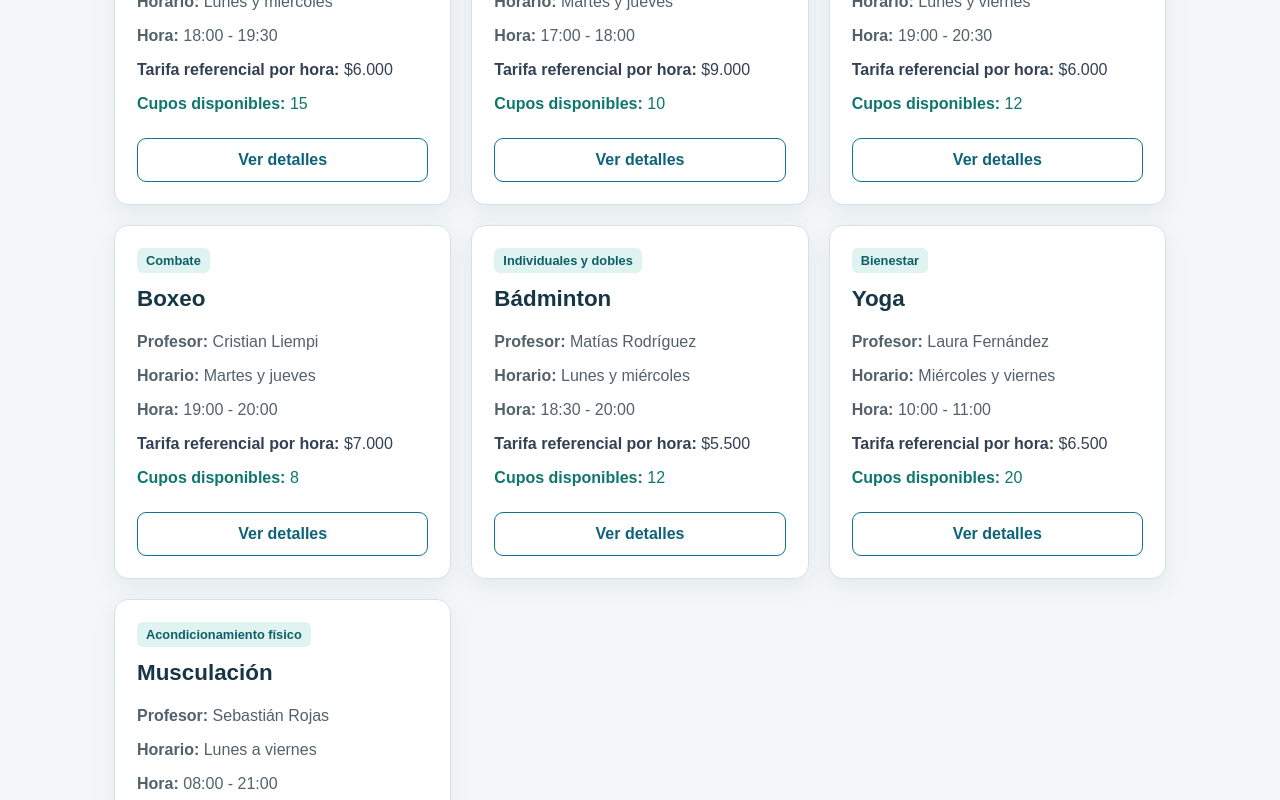
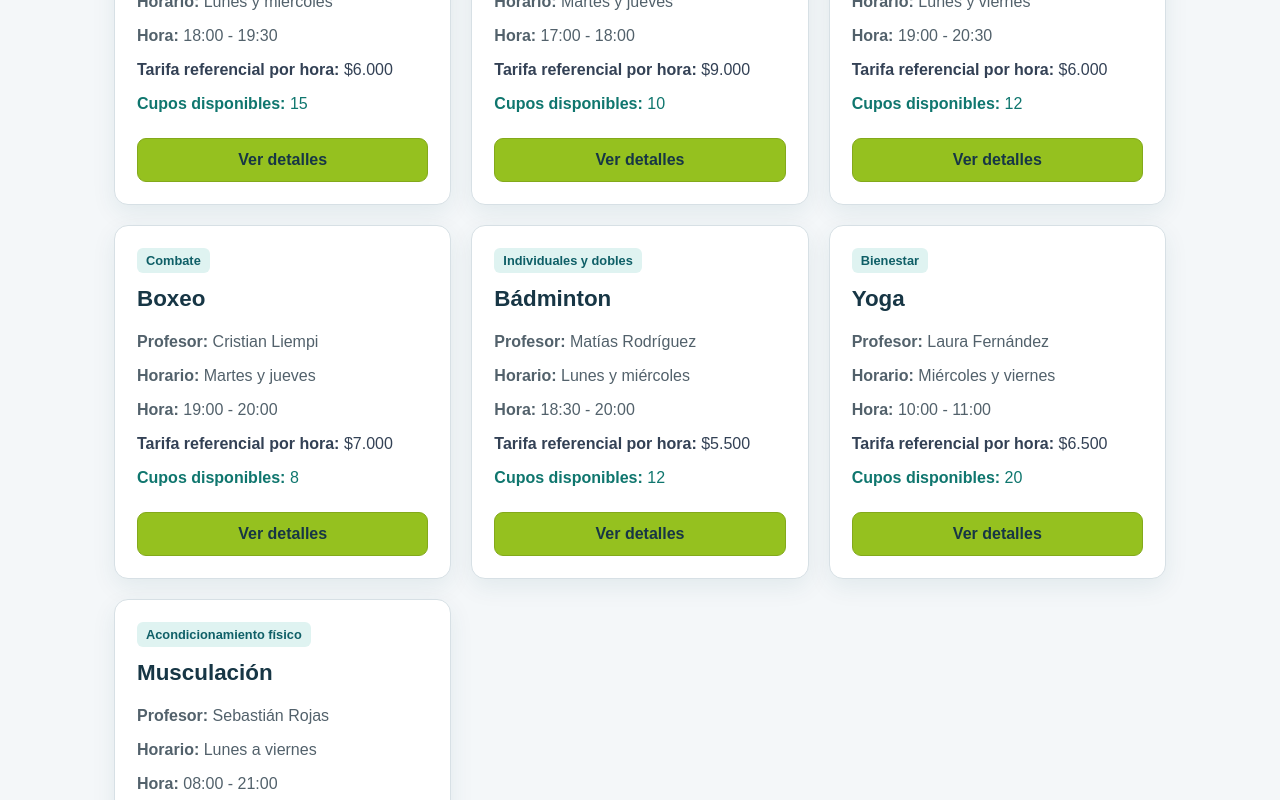
Before and after one commit to HenL1/gestion-centro-deportivo, a React (Vite) app: page / in a window 1280 px wide. Shown: the part 780-1580 px from the top of the page. Built offline with nearby package versions, Linux system fonts and the light colour scheme.

Commit message:
estilo: destacar boton ver detalles en verde

```diff
--- a/src/index.css
+++ b/src/index.css
@@ -239,13 +239,13 @@ input:focus-visible {
 }
 
 .boton-secundario {
-  border: 1px solid #0e7490;
-  color: #0e6279;
-  background: white;
+  border: 1px solid #83a91b;
+  color: #173645;
+  background: #95c11f;
 }
 
 .boton-secundario:hover {
-  background: #ecf8fa;
+  background: #a7d12d;
 }
 
 .boton-principal {
```
